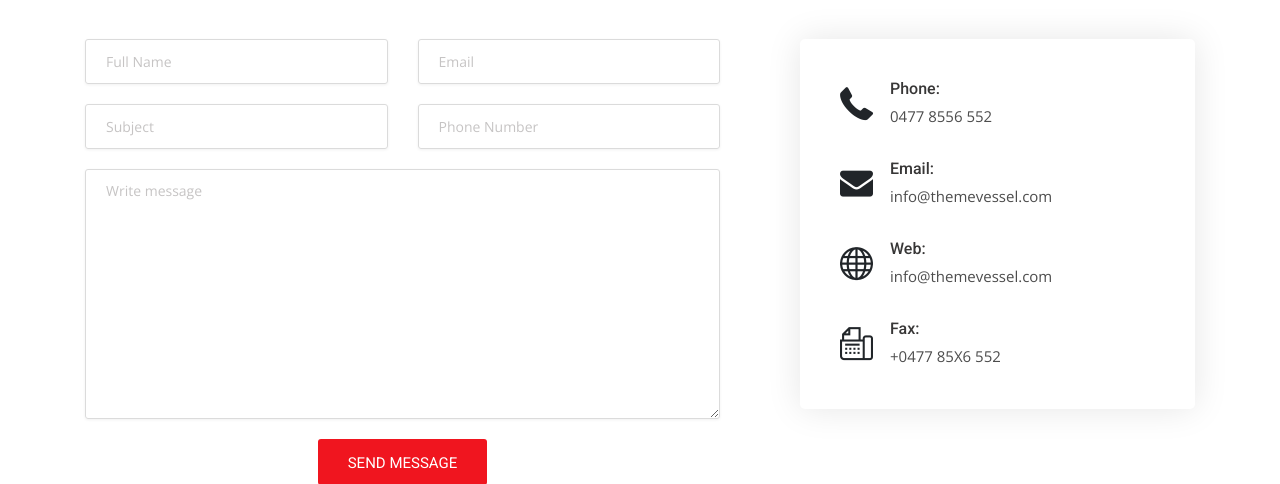
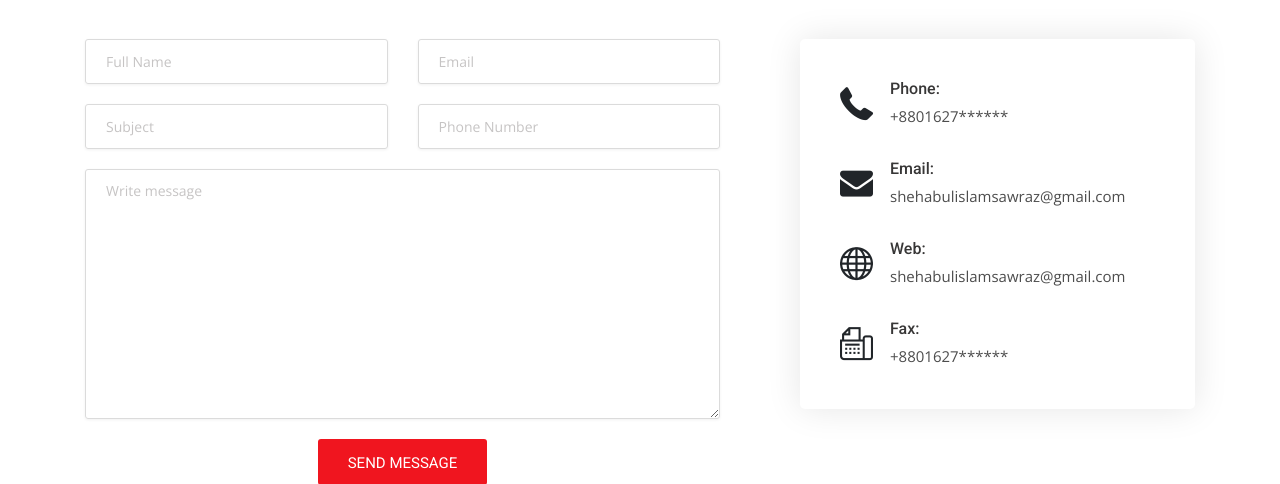
Before and after one commit to Shehabul-Islam-Sawraz/CarMart, a Django app: template templates/pages/contact.html in a window 1280 px wide. Shown: the part 552-1036 px from the top of the page. Run offline with Django 3.2, Linux system fonts and the light colour scheme; the template is opened without the code that fills it, so the values that code supplies are empty; parts of the project's set-up code (start-up, migrations or seed data) failed here and were passed over; some libraries are stand-ins or nearby versions.

Commit message:
Contact page functionalities added

```diff
--- a/templates/pages/contact.html
+++ b/templates/pages/contact.html
@@ -27,7 +27,9 @@
             <h1>Contact <span>Us</span></h1>
             <p>Lorem ipsum dolor sit amet, consectetur adipisicing elit, sed do eiusmod</p>
         </div>
-        <form action="#" method="POST" enctype="multipart/form-data">
+        <form action="{% url 'contact' %}" method="POST" enctype="multipart/form-data">
+            {% include 'includes/messages.html' %}
+            {% csrf_token %}
             <div class="row">
                 <div class="col-lg-7">
                     <div class="row">
@@ -71,7 +73,7 @@
                             </div>
                             <div class="detail">
                                 <h5>Phone:</h5>
-                                <p><a href="#">0477 8556 552</a></p>
+                                <p><a href="#">+8801627******</a></p>
                             </div>
                         </div>
                         <div class="ci-box">
@@ -80,7 +82,7 @@
                             </div>
                             <div class="detail">
                                 <h5>Email:</h5>
-                                <p><a href="#">info@themevessel.com</a></p>
+                                <p><a href="#">shehabulislamsawraz@gmail.com</a></p>
                             </div>
                         </div>
                         <div class="ci-box">
@@ -89,7 +91,7 @@
                             </div>
                             <div class="detail">
                                 <h5>Web:</h5>
-                                <p><a href="#">info@themevessel.com</a></p>
+                                <p><a href="#">shehabulislamsawraz@gmail.com</a></p>
                             </div>
                         </div>
                         <div class="ci-box mb-0">
@@ -98,7 +100,7 @@
                             </div>
                             <div class="detail">
                                 <h5>Fax:</h5>
-                                <p><a href="#">+0477 85X6 552</a></p>
+                                <p><a href="#">+8801627******</a></p>
                             </div>
                         </div>
                     </div>
```
Also changed, not shown: pages/views.py (+24 -1 lines).
